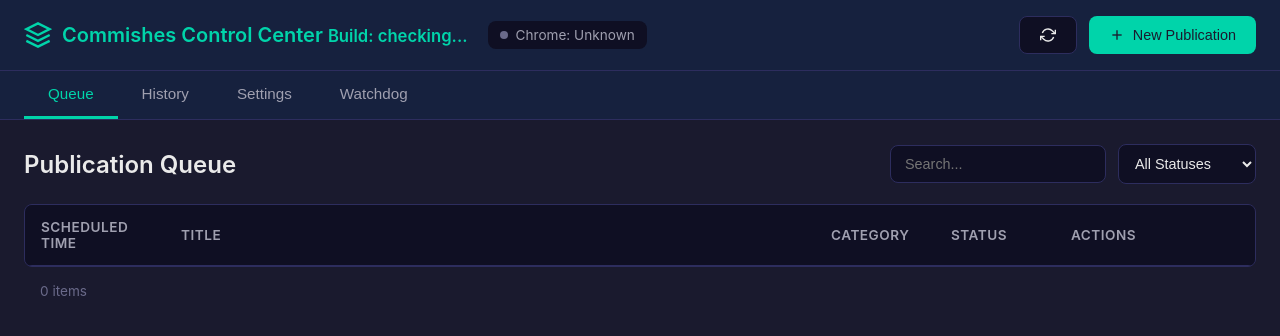
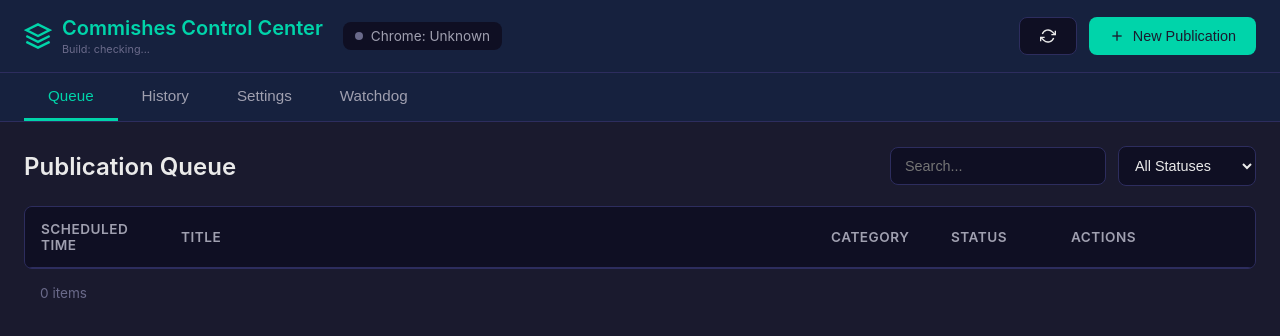
Before and after one commit to Bobenster/commishes-bot, a website built with Vite: page src/renderer/index.html in a window 1280 px wide. Built offline with nearby package versions, Linux system fonts and the light colour scheme.

Commit message:
style: display build identity under app title

```diff
--- a/src/renderer/styles.css
+++ b/src/renderer/styles.css
@@ -72,6 +72,18 @@ body {
 .logo svg {
   width: 28px;
   height: 28px;
+}
+
+.logo-text {
+  display: flex;
+  flex-direction: column;
+  gap: 2px;
+}
+
+.logo-text small {
+  color: var(--text-muted);
+  font-size: 0.68rem;
+  font-weight: 400;
 }
 
 .chrome-status {
```
